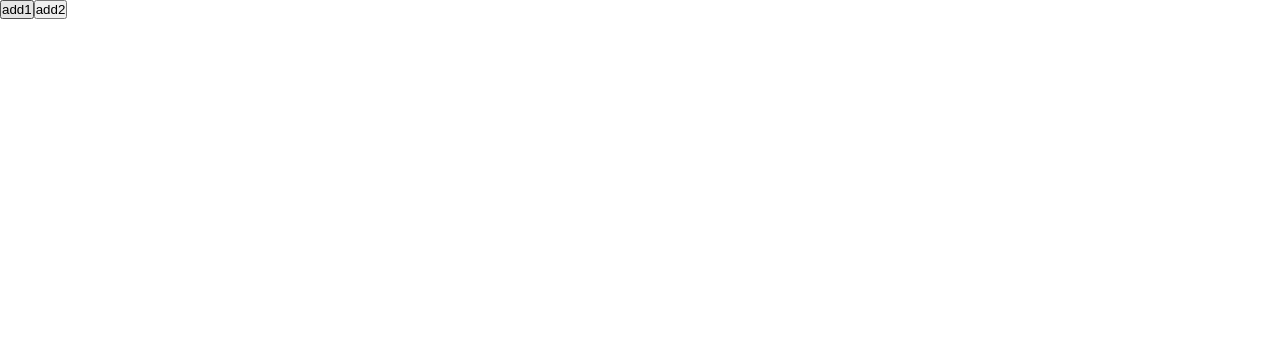
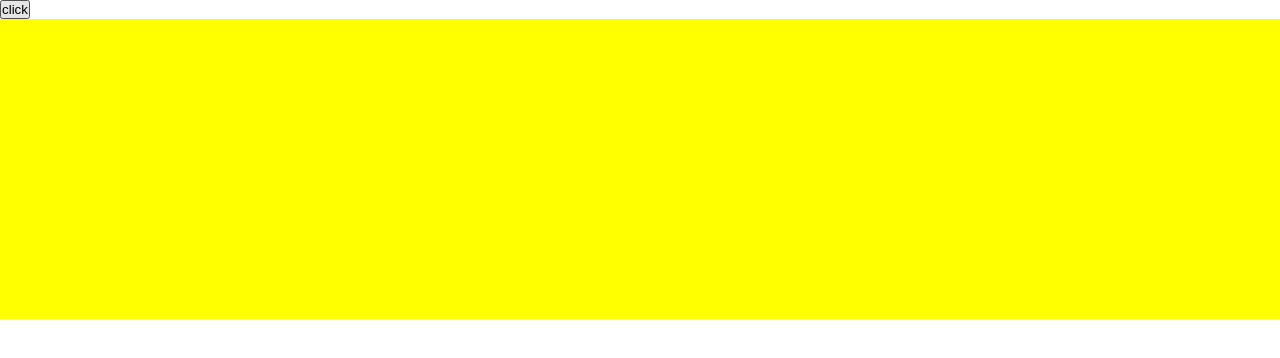
Before and after one commit to BudWang823/my-first-react, a React (Create React App) app: page / in a window 1280 px wide. Shown: the top 358 px of the page. Built offline with nearby package versions, Linux system fonts and the light colour scheme.

Commit message:
betterscroll

```diff
--- a/package.json
+++ b/package.json
@@ -8,9 +8,12 @@
     "@testing-library/user-event": "^13.5.0",
     "axios": "^1.3.2",
     "better-scroll": "^2.5.0",
+    "crypto": "^1.0.1",
+    "moment": "^2.29.4",
     "react": "^18.2.0",
     "react-dom": "^18.2.0",
     "react-scripts": "5.0.1",
+    "situ": "^0.0.2",
     "web-vitals": "^2.1.4"
   },
   "scripts": {
--- /dev/null
+++ b/src/01-base/11-betterScroll.js
@@ -0,0 +1,36 @@
+import React, {Component} from 'react';
+import "./css/11-betterScorll.css"
+import BetterScroll from 'better-scroll'
+class APP extends Component {
+
+	state = {
+		list: []
+	}
+
+	click = () => {
+		const a = []
+		a.length = 1000
+		a.fill('1')
+		this.setState({
+			list: a
+		}, () => {
+			new BetterScroll('.ul',{})
+		})
+	}
+
+	render() {
+		const {list} = this.state
+		return (
+			<div>
+				<button onClick={this.click}>click</button>
+				<ul className="ul">
+					{
+						list.map((item, i) => <li key={i}>sdfsdf{i + 1}</li>)
+					}
+				</ul>
+			</div>
+		);
+	}
+}
+
+export default APP;
--- /dev/null
+++ b/src/01-base/css/11-betterScorll.css
@@ -0,0 +1,6 @@
+.ul {
+  width: 100%;
+  height: 300px;
+  background-color: yellow;
+  overflow: hidden;
+}
--- a/src/index.js
+++ b/src/index.js
@@ -11,7 +11,8 @@ import './style/style.css'
 // import App from './01-base/07-todolist'
 // import App from './01-base/08-dangerouslySetInnerHTML'
 // import App from './01-base/09-数据选项卡'
-import App from './01-base/10-setstate'
+// import App from './01-base/10-setstate'
+import App from './01-base/11-betterScroll'
 
 const root = ReactDOM.createRoot(document.getElementById('root'));
 root.render(
```
Also changed, not shown: 1 other file (tests, documents, lock files or other folders).
